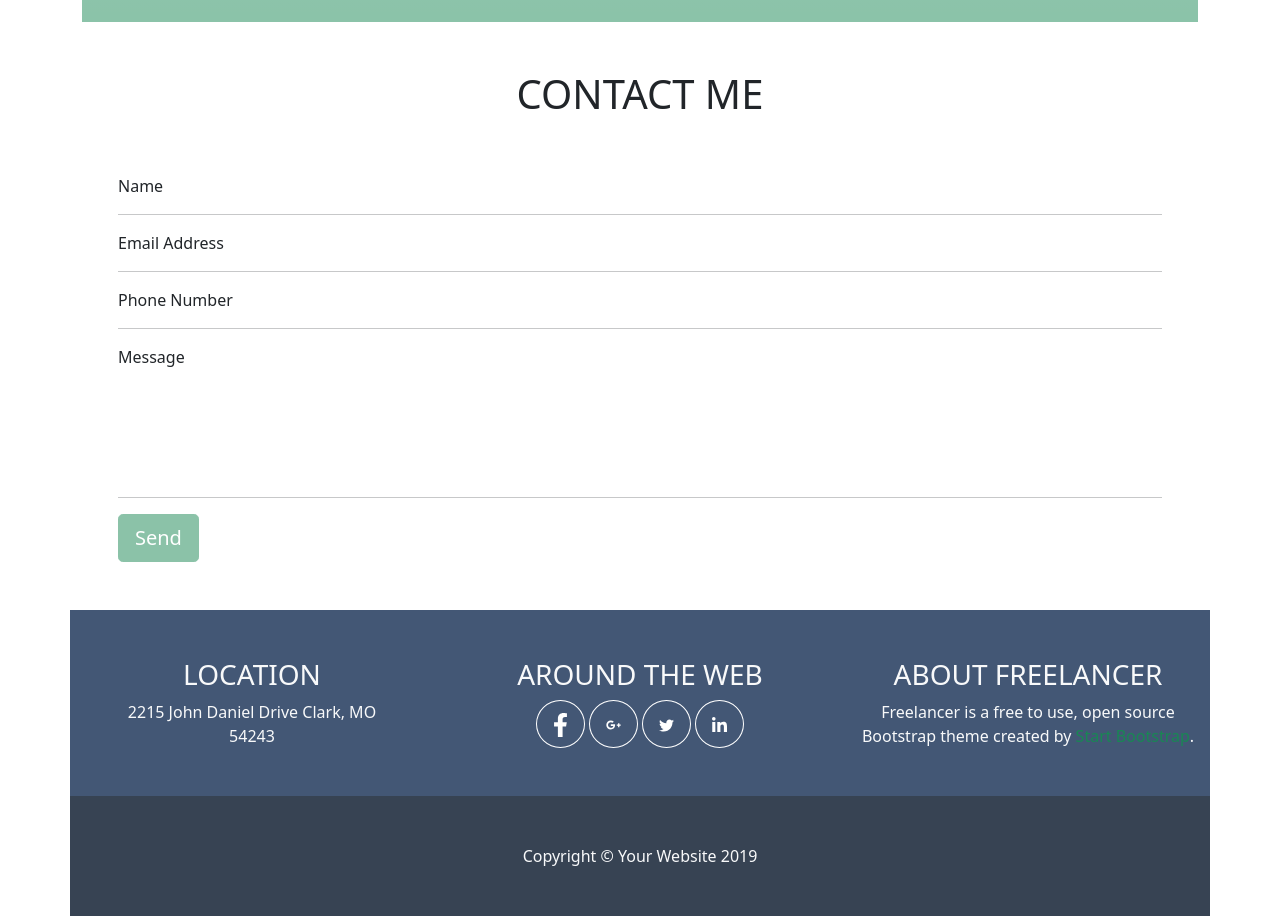
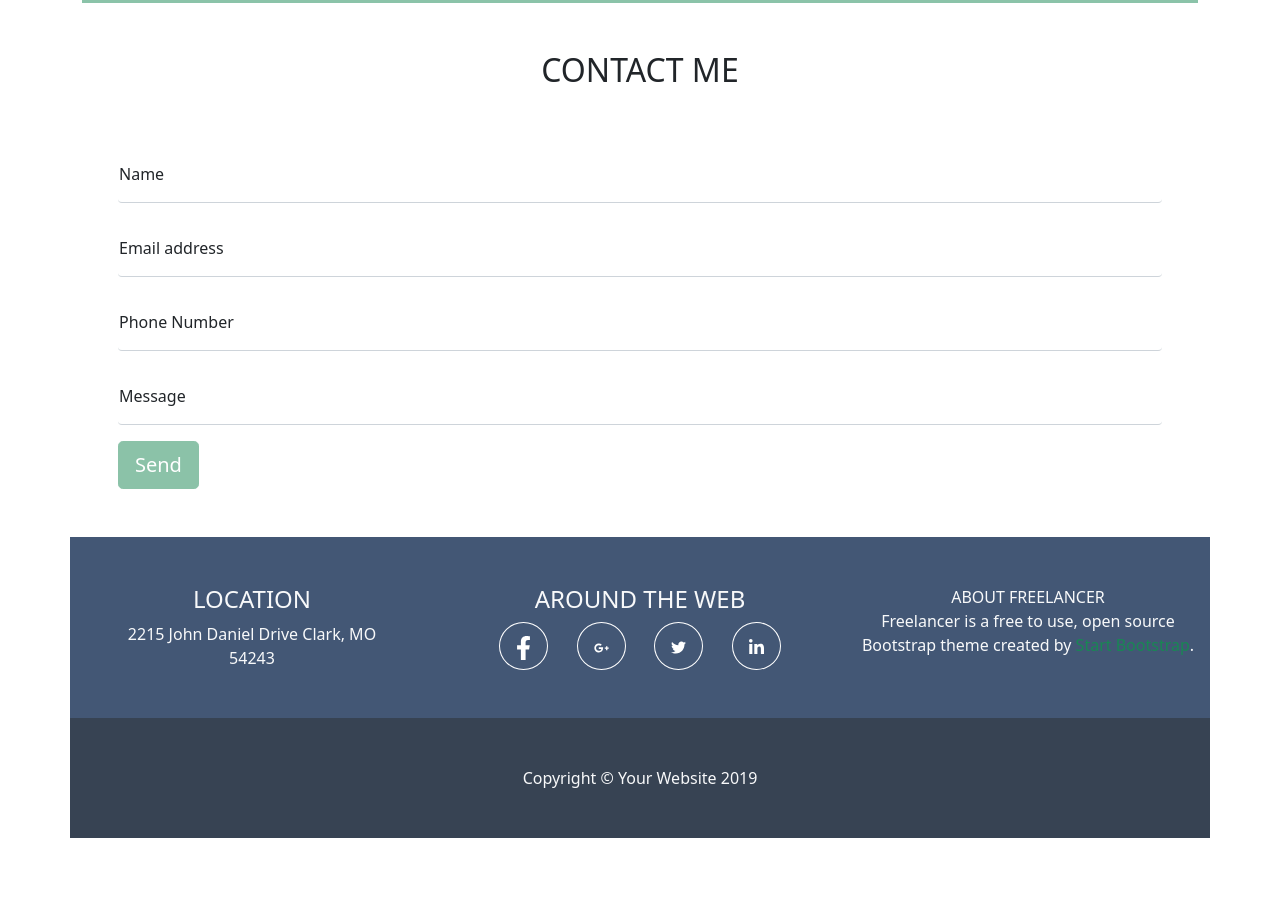
Before and after one commit to Debby95/html-css-bootstrap-freelancer, a plain HTML site: page index.html in a window 1280 px wide. Shown: the part 1357-2273 px from the top of the page. After the commit the page ends 2195 px from the top, so only its background shows below. Drawn offline with nearby package versions, Linux system fonts and the light colour scheme.

Commit message:
Sistema la section contact me

```diff
--- a/index.html
+++ b/index.html
@@ -16,9 +16,9 @@
             <h3 class="text-light">START BOOTSTRAP</h3>
 
             <div class="link fw-bold pt-2">
-                <a class="text-decoration-none text-light px-3" href="#">PORTFOLIO</a>
-                <a class="text-decoration-none text-light px-3" href="#">ABOUT</a>
-                <a class="text-decoration-none text-light px-3" href="#">CONTACT</a>
+                <a class="text-light px-3" href="#">PORTFOLIO</a>
+                <a class="text-light px-3" href="#">ABOUT</a>
+                <a class="text-light px-3" href="#">CONTACT</a>
             </div>
         </div>
     </nav>
@@ -47,7 +47,7 @@
         <div class="container">
             <!-- container white with cards -->
             <div>
-                <h1 class="d-flex justify-content-center pt-5 pb-5">PORTFOLIO</h1>
+                <h2 class="d-flex justify-content-center pt-5 pb-5">PORTFOLIO</h2>
             </div>
 
             <div class="container pb-5 px-5">
@@ -84,7 +84,7 @@
         <div class="container ">
             <div class="bg-color bg-success bg-gradient bg-opacity-50 ">
                 <div>
-                    <h1 class="text-light d-flex justify-content-center pt-5">ABOUT</h1>
+                    <h2 class="text-light d-flex justify-content-center pt-5">ABOUT</h2>
                 </div>
 
                 <div class="row ">
@@ -105,22 +105,29 @@
 
         <div class="container px-5">
             <div>
-                <h1 class="d-flex justify-content-center pt-5 pb-5">CONTACT ME</h1>
+                <h2 class="d-flex justify-content-center pt-5 pb-5">CONTACT ME</h2>
             </div>
 
-            <div class="pb-5">
-                <ul class="list-unstyled pb-5">
-                    <li>Name</li>
-                    <hr>
-                    <li>Email Address</li>
-                    <hr>
-                    <li>Phone Number</li>
-                    <hr>
-                    <li>Message</li>
-                </ul>
+            <div class="form-floating mb-3">
+                <input type="Name" class="form-control" id="floatingInput" placeholder="Name">
+                <label for="floatingInput">Name</label>
             </div>
 
-            <hr>
+            <div class="form-floating mb-3">
+                <input type="email" class="form-control" id="floatingInput" placeholder="email@example.com">
+                <label for="floatingInput">Email address</label>
+            </div>
+
+            <div class="form-floating mb-3">
+                <input type="phone" class="form-control" id="floatingInput" placeholder="3333333333">
+                <label for="floatingInput">Phone Number</label>
+            </div>
+
+            <div class="form-floating mb-3">
+                <input type="Message" class="form-control" id="floatingInput" placeholder="Write here your message">
+                <label for="floatingInput">Message</label>
+            </div>
+
             <div class="d-flex justify-content-start pb-5">
                 <button class="btn btn-lg btn-success opacity-50">Send</button>
             </div>
@@ -131,22 +138,27 @@
         <div class="container bg-color-nav-footer pt-5 pb-5 text-light text-center">
             <div class="row g-5">
                 <div class="col-sm-12 col-md-4 col-lg-4">
-                    <h3>LOCATION</h3>
+                    <h4>LOCATION</h4>
                     <div>2215 John Daniel Drive Clark, MO</div>
                     <div>54243</div>
                 </div>
 
                 <div class="col-sm-12 col-md-4 col-lg-4">
-                    <h3>AROUND THE WEB</h3>
-                    <button class="btn btn-lg border border-white rounded-circle"><svg class="fb" xmlns="http://www.w3.org/2000/svg" fill="white" viewBox="0 0 320 512"><!--! Font Awesome Pro 6.1.1 by @fontawesome - https://fontawesome.com License - https://fontawesome.com/license (Commercial License) Copyright 2022 Fonticons, Inc. --><path d="M279.14 288l14.22-92.66h-88.91v-60.13c0-25.35 12.42-50.06 52.24-50.06h40.42V6.26S260.43 0 225.36 0c-73.22 0-121.08 44.38-121.08 124.72v70.62H22.89V288h81.39v224h100.17V288z"/></svg></button>
-                    <button class="btn btn-lg border border-white rounded-circle"><svg class="google" xmlns="http://www.w3.org/2000/svg" fill="white" viewBox="0 0 640 512"><!--! Font Awesome Pro 6.1.1 by @fontawesome - https://fontawesome.com License - https://fontawesome.com/license (Commercial License) Copyright 2022 Fonticons, Inc. --><path d="M386.061 228.496c1.834 9.692 3.143 19.384 3.143 31.956C389.204 370.205 315.599 448 204.8 448c-106.084 0-192-85.915-192-192s85.916-192 192-192c51.864 0 95.083 18.859 128.611 50.292l-52.126 50.03c-14.145-13.621-39.028-29.599-76.485-29.599-65.484 0-118.92 54.221-118.92 121.277 0 67.056 53.436 121.277 118.92 121.277 75.961 0 104.513-54.745 108.965-82.773H204.8v-66.009h181.261zm185.406 6.437V179.2h-56.001v55.733h-55.733v56.001h55.733v55.733h56.001v-55.733H627.2v-56.001h-55.733z"/></svg></button>
-                    <button class="btn btn-lg border border-white rounded-circle"><svg class="twitter" xmlns="http://www.w3.org/2000/svg" fill="white" viewBox="0 0 512 512"><!--! Font Awesome Pro 6.1.1 by @fontawesome - https://fontawesome.com License - https://fontawesome.com/license (Commercial License) Copyright 2022 Fonticons, Inc. --><path d="M459.37 151.716c.325 4.548.325 9.097.325 13.645 0 138.72-105.583 298.558-298.558 298.558-59.452 0-114.68-17.219-161.137-47.106 8.447.974 16.568 1.299 25.34 1.299 49.055 0 94.213-16.568 130.274-44.832-46.132-.975-84.792-31.188-98.112-72.772 6.498.974 12.995 1.624 19.818 1.624 9.421 0 18.843-1.3 27.614-3.573-48.081-9.747-84.143-51.98-84.143-102.985v-1.299c13.969 7.797 30.214 12.67 47.431 13.319-28.264-18.843-46.781-51.005-46.781-87.391 0-19.492 5.197-37.36 14.294-52.954 51.655 63.675 129.3 105.258 216.365 109.807-1.624-7.797-2.599-15.918-2.599-24.04 0-57.828 46.782-104.934 104.934-104.934 30.213 0 57.502 12.67 76.67 33.137 23.715-4.548 46.456-13.32 66.599-25.34-7.798 24.366-24.366 44.833-46.132 57.827 21.117-2.273 41.584-8.122 60.426-16.243-14.292 20.791-32.161 39.308-52.628 54.253z"/></svg></button>
-                    <button class="btn btn-lg border border-white rounded-circle"><svg class="linkedin" xmlns="http://www.w3.org/2000/svg" fill="white" viewBox="0 0 448 512"><!--! Font Awesome Pro 6.1.1 by @fontawesome - https://fontawesome.com License - https://fontawesome.com/license (Commercial License) Copyright 2022 Fonticons, Inc. --><path d="M100.28 448H7.4V148.9h92.88zM53.79 108.1C24.09 108.1 0 83.5 0 53.8a53.79 53.79 0 0 1 107.58 0c0 29.7-24.1 54.3-53.79 54.3zM447.9 448h-92.68V302.4c0-34.7-.7-79.2-48.29-79.2-48.29 0-55.69 37.7-55.69 76.7V448h-92.78V148.9h89.08v40.8h1.3c12.4-23.5 42.69-48.3 87.88-48.3 94 0 111.28 61.9 111.28 142.3V448z"/></svg></button>
+                    <h4>AROUND THE WEB</h4>
+                    <div class="d-flex justify-content-evenly">
+                        <button class="btn btn-lg border border-white rounded-circle"><svg class="fb" xmlns="http://www.w3.org/2000/svg" fill="white" viewBox="0 0 320 512"><!--! Font Awesome Pro 6.1.1 by @fontawesome - https://fontawesome.com License - https://fontawesome.com/license (Commercial License) Copyright 2022 Fonticons, Inc. --><path d="M279.14 288l14.22-92.66h-88.91v-60.13c0-25.35 12.42-50.06 52.24-50.06h40.42V6.26S260.43 0 225.36 0c-73.22 0-121.08 44.38-121.08 124.72v70.62H22.89V288h81.39v224h100.17V288z"/></svg></button>
+                        <button class="btn btn-lg border border-white rounded-circle"><svg class="google" xmlns="http://www.w3.org/2000/svg" fill="white" viewBox="0 0 640 512"><!--! Font Awesome Pro 6.1.1 by @fontawesome - https://fontawesome.com License - https://fontawesome.com/license (Commercial License) Copyright 2022 Fonticons, Inc. --><path d="M386.061 228.496c1.834 9.692 3.143 19.384 3.143 31.956C389.204 370.205 315.599 448 204.8 448c-106.084 0-192-85.915-192-192s85.916-192 192-192c51.864 0 95.083 18.859 128.611 50.292l-52.126 50.03c-14.145-13.621-39.028-29.599-76.485-29.599-65.484 0-118.92 54.221-118.92 121.277 0 67.056 53.436 121.277 118.92 121.277 75.961 0 104.513-54.745 108.965-82.773H204.8v-66.009h181.261zm185.406 6.437V179.2h-56.001v55.733h-55.733v56.001h55.733v55.733h56.001v-55.733H627.2v-56.001h-55.733z"/></svg></button>
+                        <button class="btn btn-lg border border-white rounded-circle"><svg class="twitter" xmlns="http://www.w3.org/2000/svg" fill="white" viewBox="0 0 512 512"><!--! Font Awesome Pro 6.1.1 by @fontawesome - https://fontawesome.com License - https://fontawesome.com/license (Commercial License) Copyright 2022 Fonticons, Inc. --><path d="M459.37 151.716c.325 4.548.325 9.097.325 13.645 0 138.72-105.583 298.558-298.558 298.558-59.452 0-114.68-17.219-161.137-47.106 8.447.974 16.568 1.299 25.34 1.299 49.055 0 94.213-16.568 130.274-44.832-46.132-.975-84.792-31.188-98.112-72.772 6.498.974 12.995 1.624 19.818 1.624 9.421 0 18.843-1.3 27.614-3.573-48.081-9.747-84.143-51.98-84.143-102.985v-1.299c13.969 7.797 30.214 12.67 47.431 13.319-28.264-18.843-46.781-51.005-46.781-87.391 0-19.492 5.197-37.36 14.294-52.954 51.655 63.675 129.3 105.258 216.365 109.807-1.624-7.797-2.599-15.918-2.599-24.04 0-57.828 46.782-104.934 104.934-104.934 30.213 0 57.502 12.67 76.67 33.137 23.715-4.548 46.456-13.32 66.599-25.34-7.798 24.366-24.366 44.833-46.132 57.827 21.117-2.273 41.584-8.122 60.426-16.243-14.292 20.791-32.161 39.308-52.628 54.253z"/></svg></button>
+                        <button class="btn btn-lg border border-white rounded-circle"><svg class="linkedin" xmlns="http://www.w3.org/2000/svg" fill="white" viewBox="0 0 448 512"><!--! Font Awesome Pro 6.1.1 by @fontawesome - https://fontawesome.com License - https://fontawesome.com/license (Commercial License) Copyright 2022 Fonticons, Inc. --><path d="M100.28 448H7.4V148.9h92.88zM53.79 108.1C24.09 108.1 0 83.5 0 53.8a53.79 53.79 0 0 1 107.58 0c0 29.7-24.1 54.3-53.79 54.3zM447.9 448h-92.68V302.4c0-34.7-.7-79.2-48.29-79.2-48.29 0-55.69 37.7-55.69 76.7V448h-92.78V148.9h89.08v40.8h1.3c12.4-23.5 42.69-48.3 87.88-48.3 94 0 111.28 61.9 111.28 142.3V448z"/></svg></button>
+                    </div>
+
                 </div>
 
                 <div class="col-sm-12 col-md-4 col-lg-4">
-                    <h3>ABOUT FREELANCER</h3>
-                    <div>Freelancer is a free to use, open source Bootstrap theme created by <a class="text-success text-decoration-none" href="#">Start Bootstrap</a>.</div>
+                    <h>ABOUT FREELANCER</h4>
+                    <div>Freelancer is a free to use, open source Bootstrap theme created by
+                        <a class="link text-success" href="#">Start Bootstrap</a>.
+                    </div>
                 </div>
             </div>
         </div>
--- a/styles.css
+++ b/styles.css
@@ -1,3 +1,6 @@
+a {
+    text-decoration: none;
+}
 
 .avatar {
     width: 10%;
@@ -34,3 +37,17 @@
 .bg-footer {
     background-color: rgb(55, 67, 83)
 }
+
+.form-control {
+    border-top: 0;
+    border-left: 0;
+    border-right: 0;
+}
+
+.form-control:focus {
+    box-shadow: red;
+}
+
+.form-floating > label {
+    padding-left: 0;
+}
```
